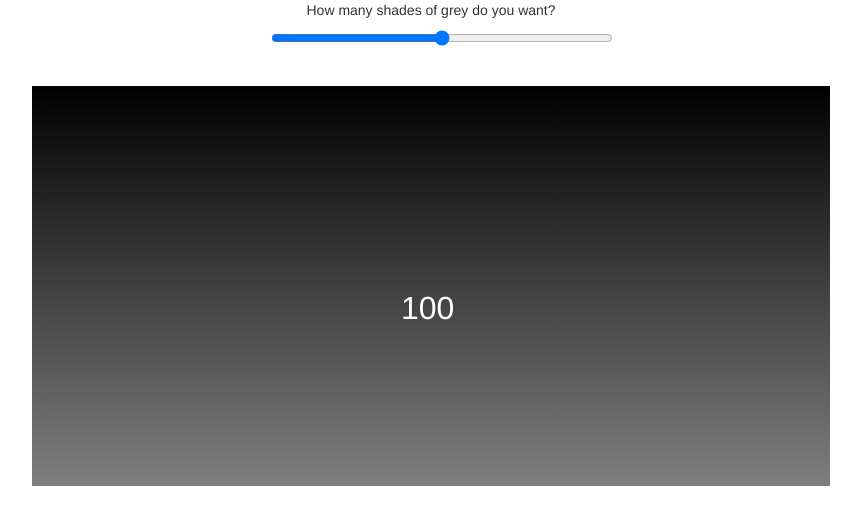
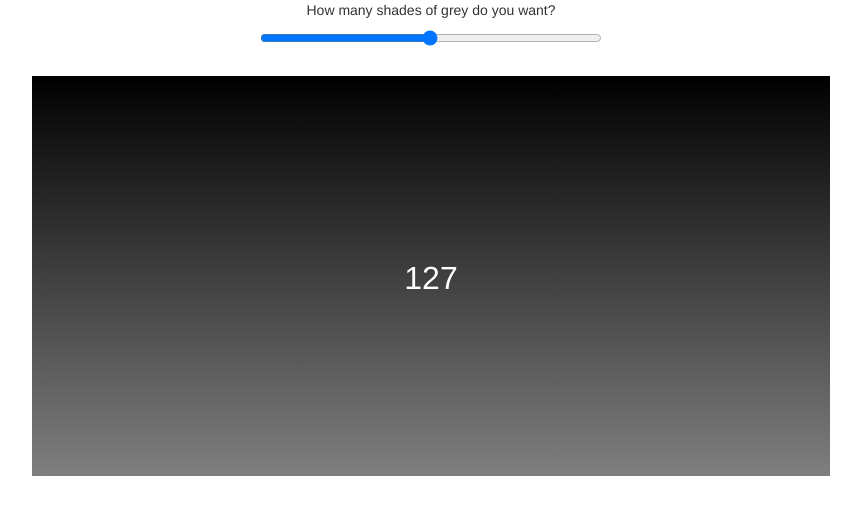
Before and after one commit to boghy8823/shades, a plain HTML site: page index.html in a window 1280 px wide. Shown: the whole page, without its empty margins (209-1070 px from the left). Drawn offline with nearby package versions, Linux system fonts and the light colour scheme.

Commit message:
Fixed styling issues

```diff
--- a/script.js
+++ b/script.js
@@ -1,11 +1,9 @@
 function shadesOfGrey(n) {
   var shades = [];
-
   for (var i = 0; i <= Math.min(n, 256); i++) {
     var grey = ('0' + i.toString(16)).slice(-2);
     shades.push('#' + grey + grey + grey);
   }
-
   return {
     firstColor : function(){
       return shades[0];
@@ -20,7 +18,7 @@ function shadesOfGrey(n) {
 var rangeSliderValue = $('.shades-input').val();
 
 var greyShades = shadesOfGrey(rangeSliderValue);
-$('.shades-counter').html('100');
+$('.shades-counter').html(rangeSliderValue);
 
 $(".shades-input").mousemove( function(e){
 
--- a/style.css
+++ b/style.css
@@ -6,9 +6,7 @@
 
 .shades-input {
 	width: 30%!important;
-	margin-bottom: 40px;
-	margin-left: 36%;
-
+	margin: 0 auto;
 }
 
 .shades-title {
@@ -17,10 +15,8 @@
 
 .shades-counter {
   text-align: center;
-  position: absolute;
-  top: 50%;
-  left: 50%;
-  margin-left: -30px;
+  position: relative;
+  top: 45%;
   font-size: 32px;
   color: #FFF;
 }
```
